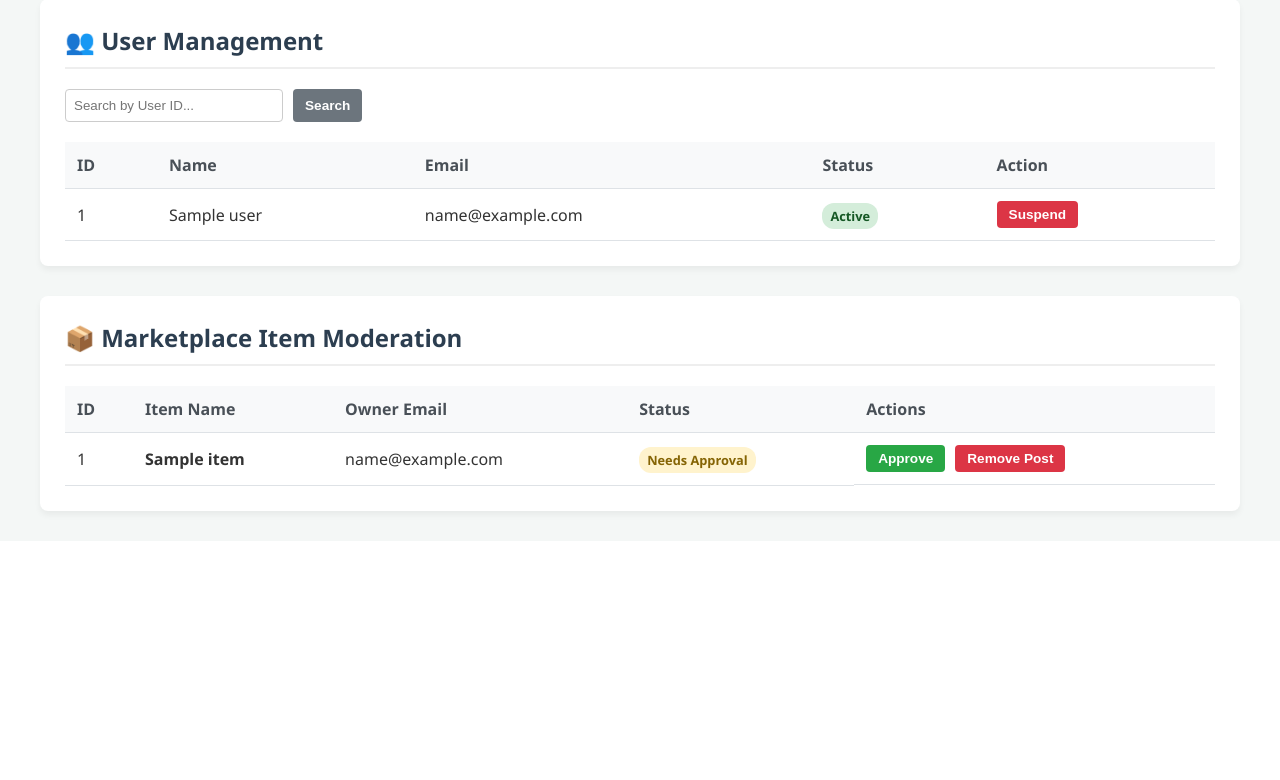
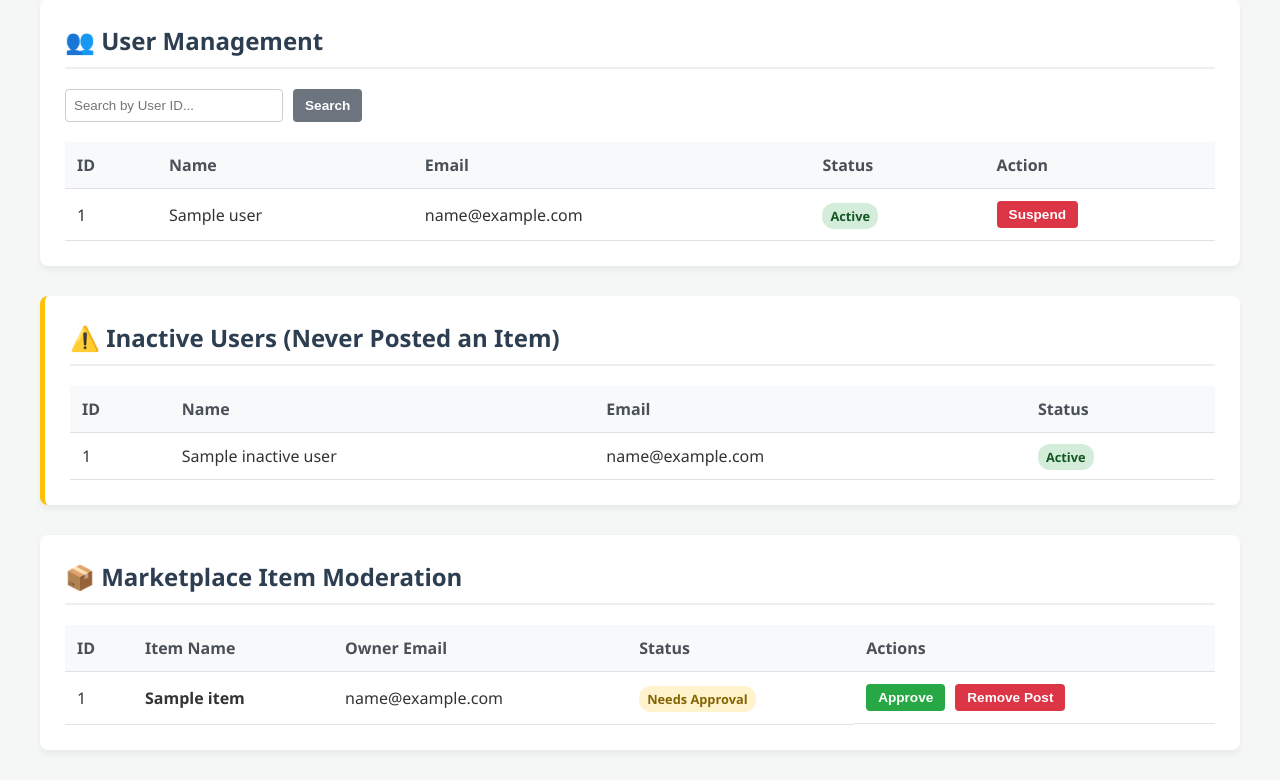
Before and after one commit to AshvinAA/RentDao, a FastAPI app: template templates/admin.html in a window 1280 px wide. Shown: the part 339-1119 px from the top of the page. Before the commit the page ends 857 px from the top, so only its background shows below. Run offline with FastAPI, Linux system fonts and the light colour scheme; the template is opened without the code that fills it: most values are stand-ins (such as "Sample title", 1, 10 or a date in 2020).

Commit message:
added one nested/join in admin.py

```diff
--- a/main.py
+++ b/main.py
@@ -6,7 +6,7 @@ from starlette.middleware.sessions import SessionMiddleware #if i put this taile
 import os
 import models
 from database import engine
-from routers import auth, items, admin, driver
+# from routers import auth, items, admin, driver
 app = FastAPI()
 app.add_middleware(SessionMiddleware, secret_key="change-this-to-something-secret") #idk this
 
--- a/templates/admin.html
+++ b/templates/admin.html
@@ -149,7 +149,39 @@
             </table>
         </div>
 
-
+        <div class="section-card" style="border-left: 5px solid #ffc107;">
+            <h2>⚠️ Inactive Users (Never Posted an Item)</h2>
+            {% if inactive_users %}
+                <table>
+                    <thead>
+                        <tr>
+                            <th>ID</th>
+                            <th>Name</th>
+                            <th>Email</th>
+                            <th>Status</th>
+                        </tr>
+                    </thead>
+                    <tbody>
+                        {% for u in inactive_users %}
+                            <tr>
+                                <td>{{ u.id }}</td>
+                                <td>{{ u.name }}</td>
+                                <td>{{ u.email }}</td>
+                                <td>
+                                    {% if u.is_suspended %}
+                                        <span class="badge badge-suspended">Suspended</span>
+                                    {% else %}
+                                        <span class="badge badge-active">Active</span>
+                                    {% endif %}
+                                </td>
+                            </tr>
+                        {% endfor %}
+                    </tbody>
+                </table>
+            {% else %}
+                <p style="color: gray;">All users have posted at least one item.</p>
+            {% endif %}
+        </div>
         <div class="section-card">
             <h2>📦 Marketplace Item Moderation</h2>
             <table>
```
Also changed, not shown: routers/admin.py (+8 -0 lines).
